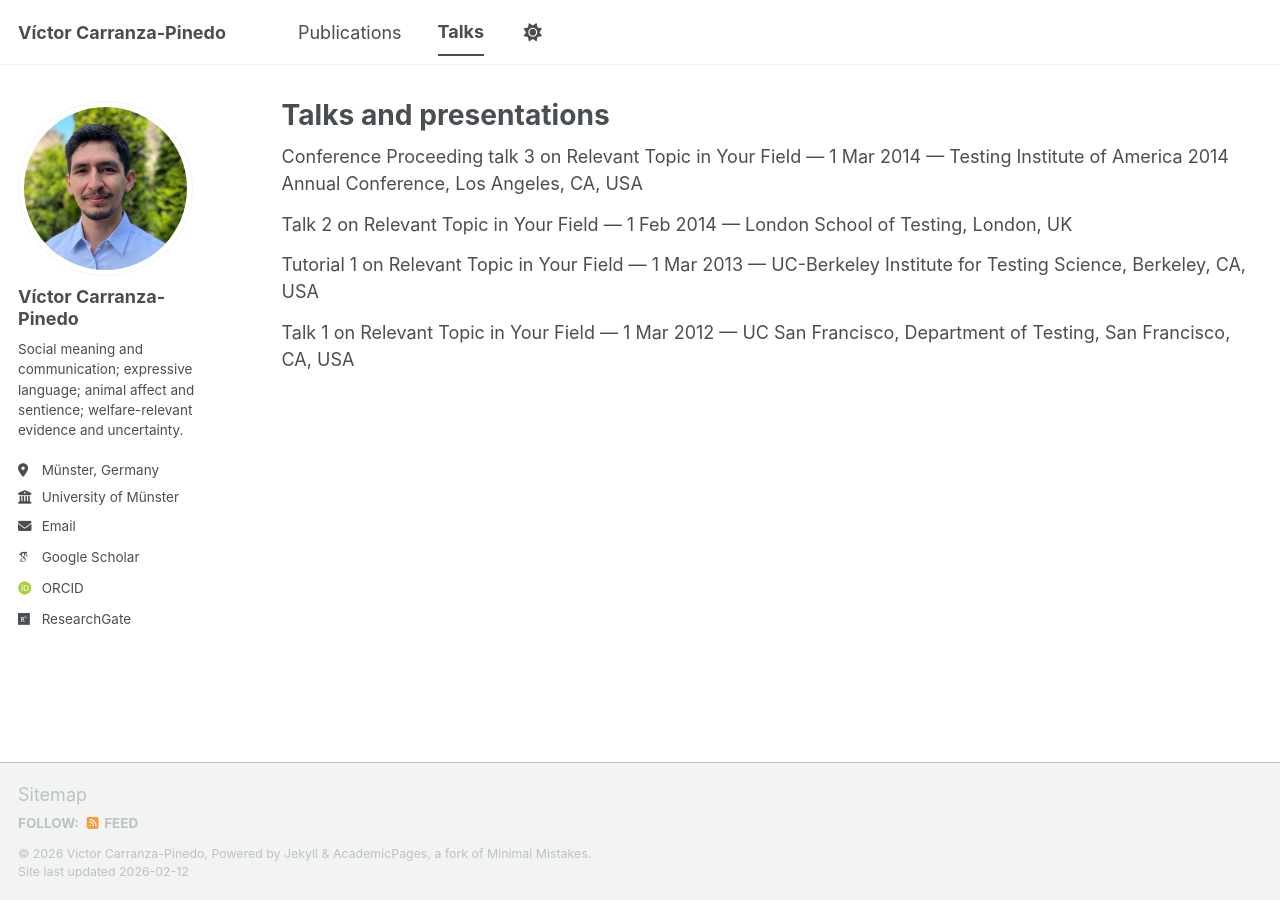
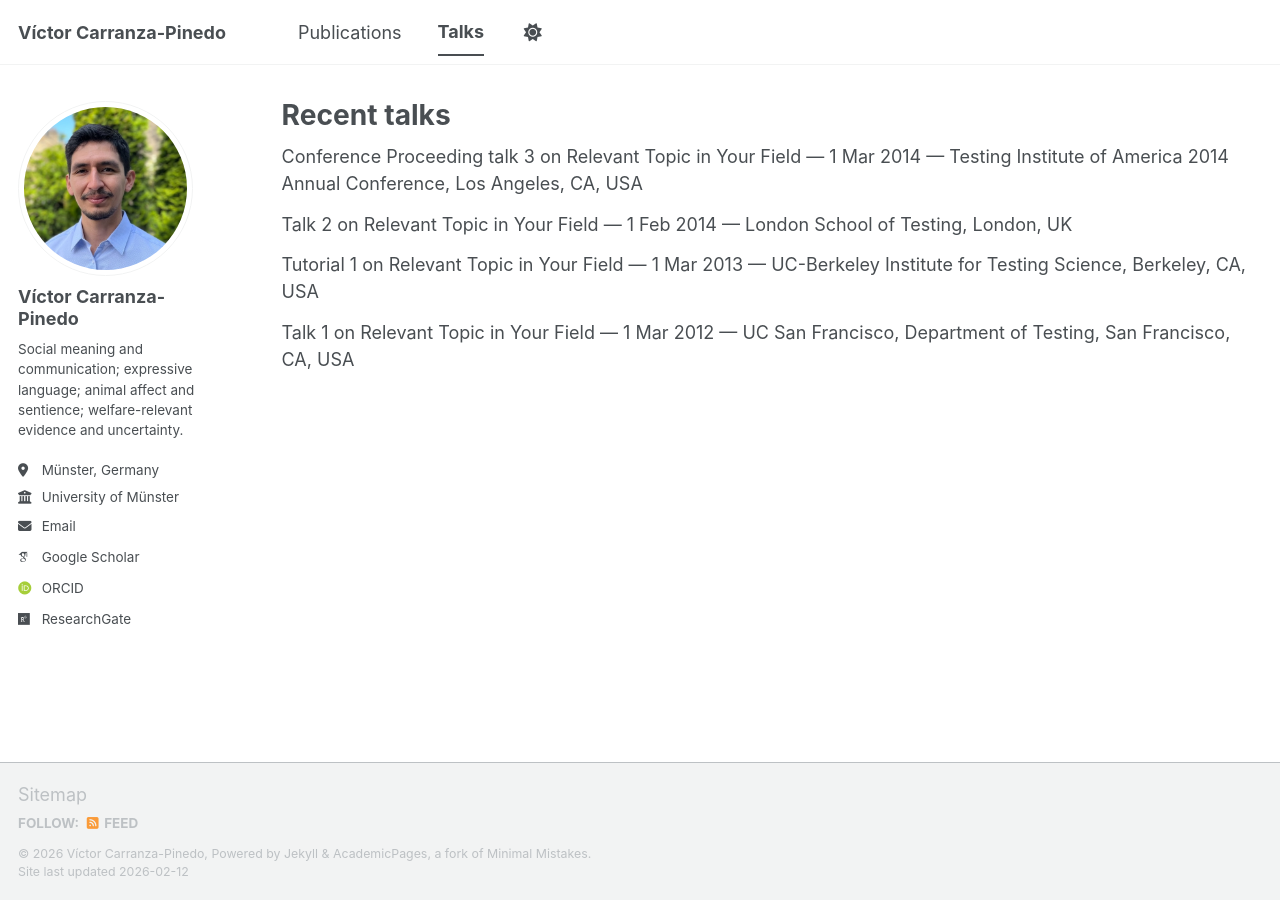
Before and after one commit to carranza-pinedo/carranza-pinedo.github.io, a Jekyll site: the page built from _pages/talks.html, in a window 1280 px wide. Built offline with Jekyll 4.4.1, drawn with Linux system fonts in a browser that asks for light colours; some web fonts are replaced; a script bundle is joined from its source files by our own code; library files that are not in the unit come from our copies.

Commit message:
Update talks.html

```diff
--- a/_pages/talks.html
+++ b/_pages/talks.html
@@ -1,6 +1,6 @@
 ---
 layout: archive
-title: "Talks and presentations"
+title: "Recent talks"
 permalink: /talks/
 author_profile: true
 ---
```
